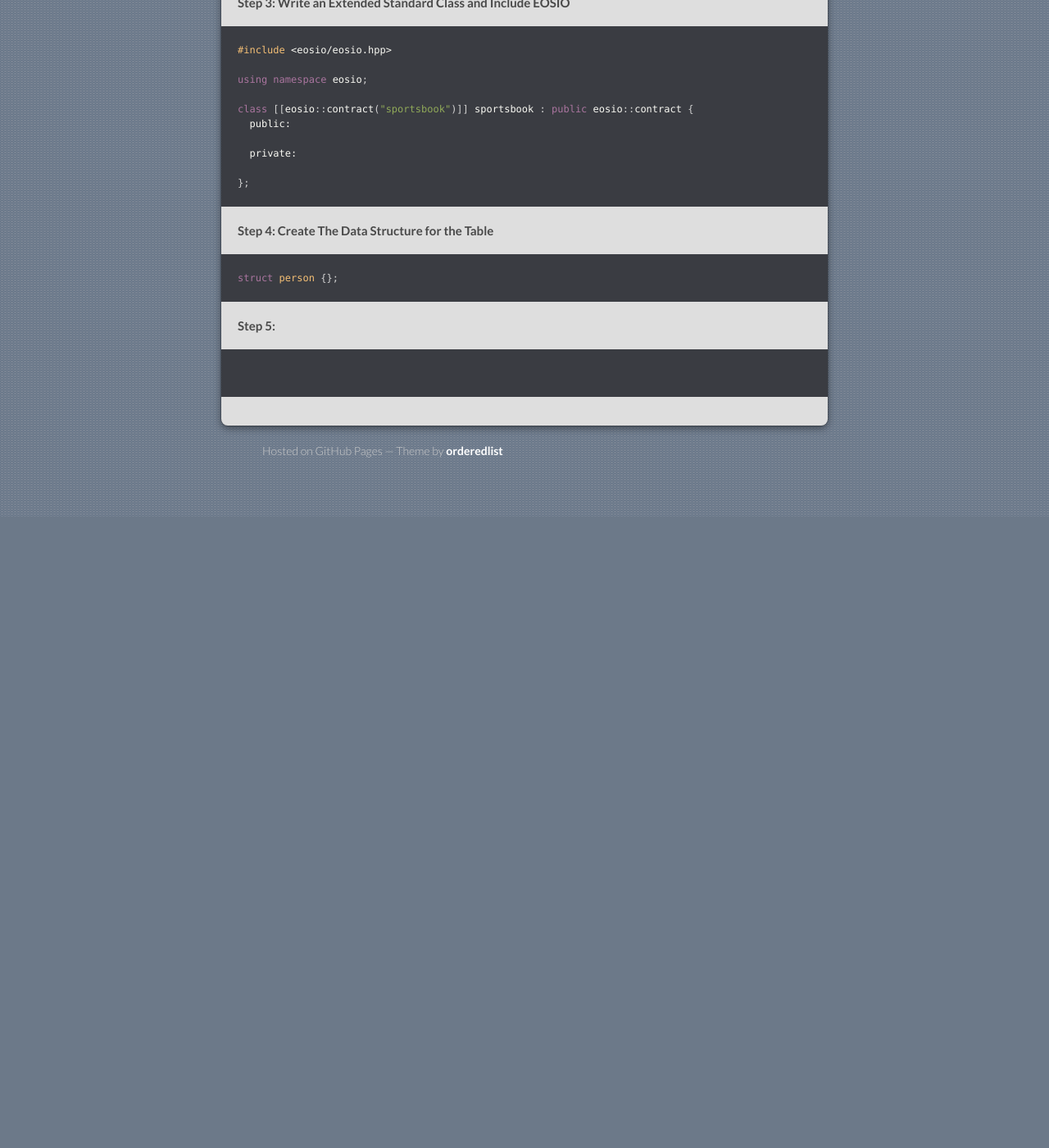
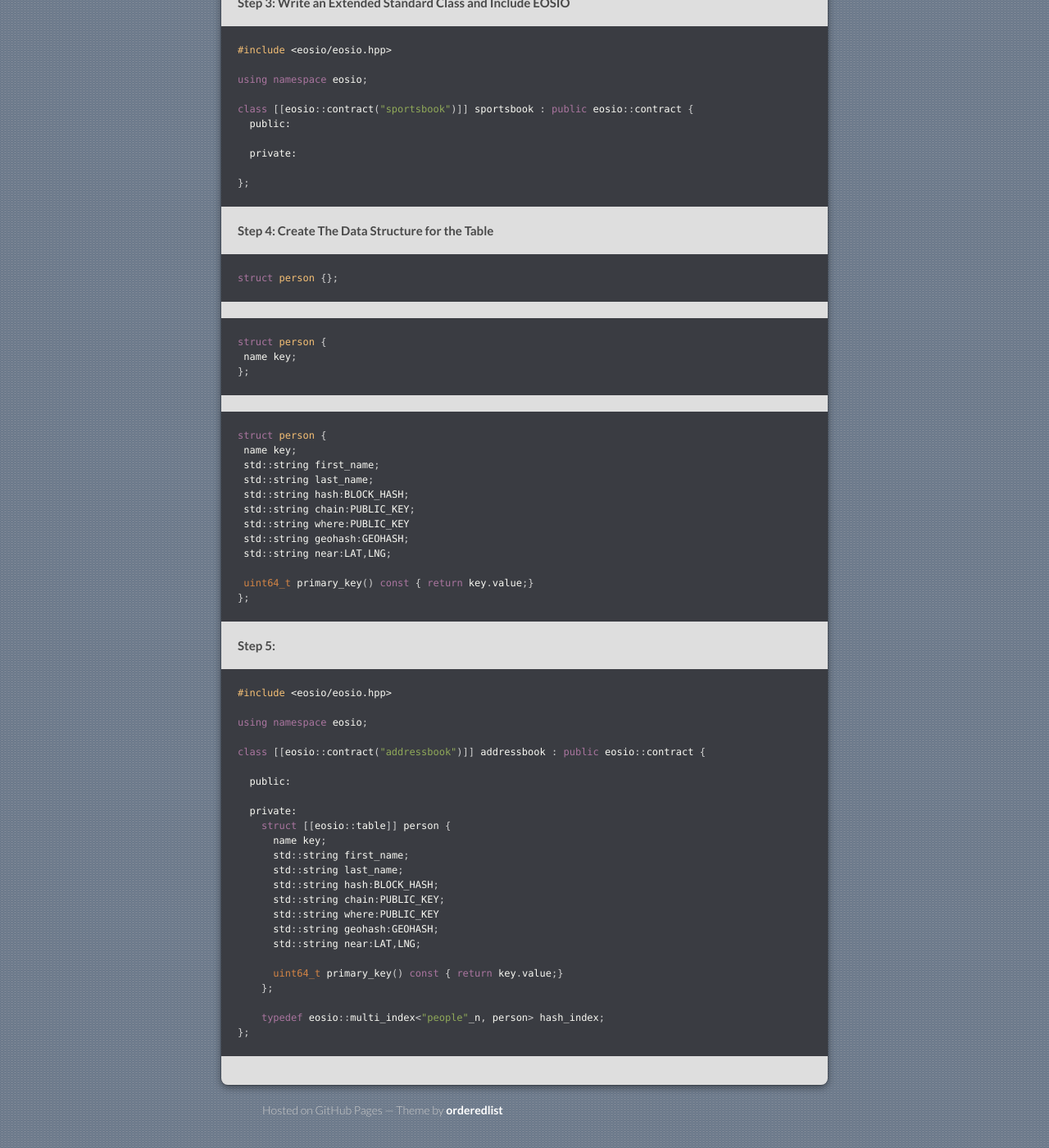
Before and after one commit to flowstake/flowstake.github.io, a Jekyll site: the page built from hashrun.md, in a window 1280 px wide and 1400 px high, scrolled down 6230 px. Shown: the whole window at 82% size. Built offline with Jekyll 4.4.1, drawn with Linux system fonts in a browser that asks for light colours; our own code applies the rules of GitHub Pages for plain Markdown files; before the commit the page ends 6860 px from its top, so only the background shows below that; some of the changed text lies outside the part shown.

Commit message:
Update hashrun.md

````diff
--- a/hashrun.md
+++ b/hashrun.md
@@ -2,7 +2,7 @@
 layout: default
 ---
 
-## Hashrun - Blockchain SportsBook - Proof of Activity
+## Hashrun - Blockchain SportsBook - [Proof of Activity](
 > - [flowstake.webflow.io](https://flowstake.webflow.io)
 > - [github.com/flowstake/hashrun](https://github.com/flowstake/hashrun)
 > - [github.com/flowstake/readme](https://github.com/flowstake/flowstake.github.io/blob/master/README.md)
@@ -279,8 +279,51 @@ class [[eosio::contract("sportsbook")]] sportsbook : public eosio::contract {
 struct person {};
 ```
 
+```c++
+struct person {
+ name key;
+};
+```
+
+```c++
+struct person {
+ name key;
+ std::string first_name;
+ std::string last_name;
+ std::string hash:BLOCK_HASH;
+ std::string chain:PUBLIC_KEY;
+ std::string where:PUBLIC_KEY
+ std::string geohash:GEOHASH;
+ std::string near:LAT,LNG;
+
+ uint64_t primary_key() const { return key.value;}
+};
+```
 #### Step 5:
 
 ```c++
+#include <eosio/eosio.hpp>
 
+using namespace eosio;
+
+class [[eosio::contract("addressbook")]] addressbook : public eosio::contract {
+
+  public:
+
+  private:
+    struct [[eosio::table]] person {
+      name key;
+      std::string first_name;
+      std::string last_name;
+      std::string hash:BLOCK_HASH;
+      std::string chain:PUBLIC_KEY;
+      std::string where:PUBLIC_KEY
+      std::string geohash:GEOHASH;
+      std::string near:LAT,LNG;
+
+      uint64_t primary_key() const { return key.value;}
+    };
+
+    typedef eosio::multi_index<"people"_n, person> hash_index;
+};
 ```
````
